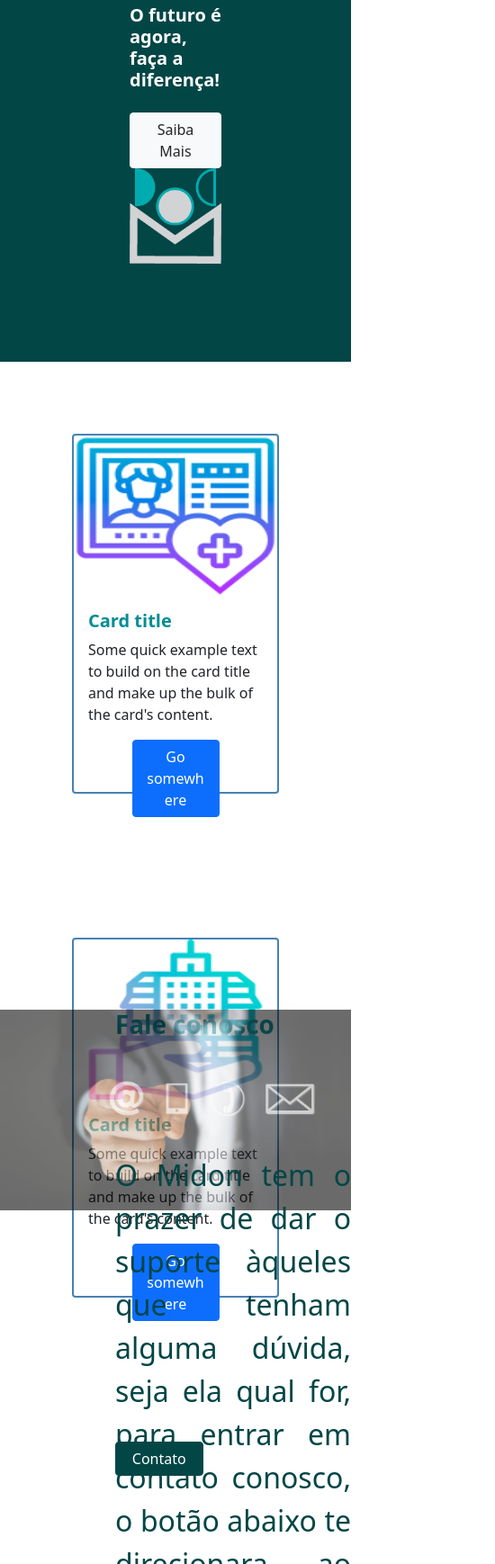
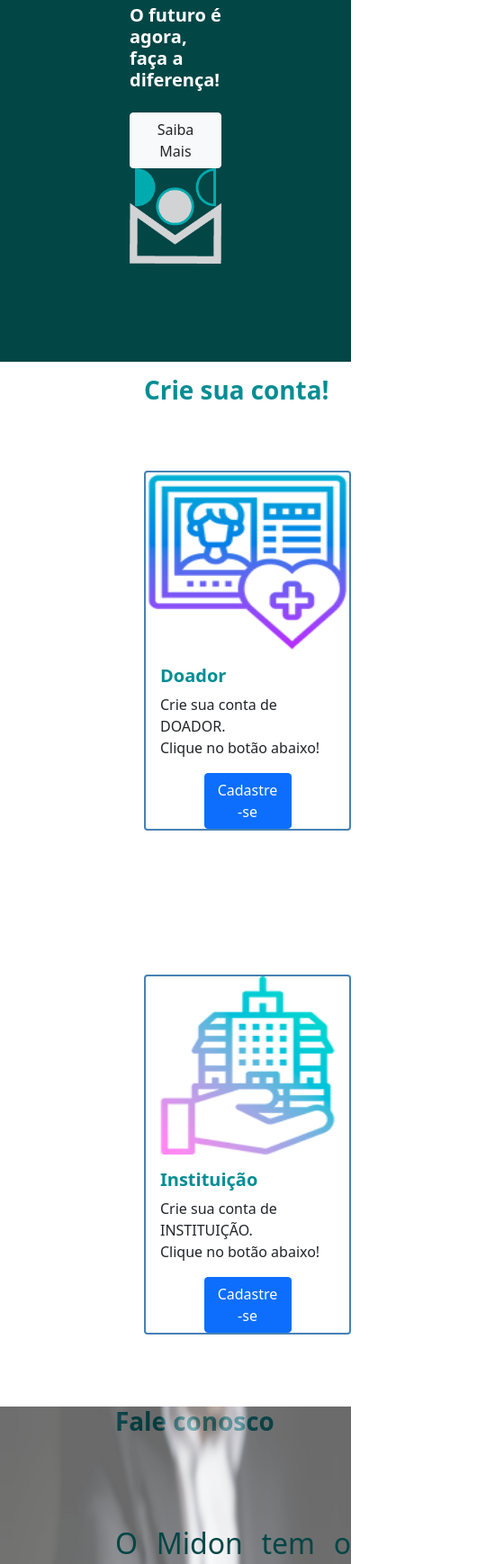
Before and after one commit to THIAGOMG22/Midon, a plain HTML site: page index.html in a window 390 px wide. Shown: the part 262-2000 px from the top of the page at 90% size, 550 px wide, since content can reach past the window. Drawn offline with nearby package versions, Linux system fonts and the light colour scheme.

Commit message:
responsividade final

```diff
--- a/css/custom.css
+++ b/css/custom.css
@@ -4,6 +4,8 @@ html {
     font-family: 'Roboto', sans-serif;;
 }
 body{
+    min-width: 320px;
+    max-width: 1500px;
 
 }
 /*header*/
@@ -36,7 +38,8 @@ body{
 /*slider*/
 #slider{
     width: 100%;
-    height: 36rem;
+    min-height: 36rem;
+    max-height: 55rem;
 
     position: relative;
     display: flex;
@@ -63,19 +66,38 @@ body{
 /*slider*/
 /*servicos*/
 #servicos{
-    width: 100%;
-   height: 45rem;
+   position: relative;
+   left: 5rem;
+   min-height: 36rem;
+    max-height: 550rem;
    display: flex;
    flex-wrap: wrap;
    align-items: center;
 
 }
+#title-servicos{
+    position: relative;
+    top: 15px;
+    left: 10rem;
+}
 .card{
     margin: 5rem;
     border: solid 2px steelblue;
+    transition: all 0.6s;
+}
+.card:hover{
+    letter-spacing: 0.5px;
+    border: solid 2px rgb(44, 69, 90);
+
+}
+.btn.btn-primary{
+    transition: all 0.8s;
+}
+.btn .btn-primary{
+    letter-spacing: 0.3px;
 }
 .card-img-top{
-    height: 45%;
+    height: 50%;
     width: 100%;
 }
 
@@ -84,11 +106,14 @@ body{
 /*sobre*/
 #sobre{
     position: relative;
-    height: 45rem;
+    min-height: 45rem;
+    max-height: 550rem;
 }
 
 #img-sobre{
     position: absolute;
+    min-height: 36rem;
+    max-height: 690rem;
     opacity: 0.6;
 }
 #sobre h1{
@@ -97,10 +122,11 @@ body{
 }
 #sobre-txt{
     position: absolute;
-    top: 10rem;
+    top: 8rem;
     left: 8rem;
     min-width: 80px;
     max-width: 500px;
+
     font-size: 2rem;
     text-align: justify;
     color: #034646;
@@ -108,14 +134,29 @@ body{
 #contato-btn{
     position: absolute;
     width: 25%;
-    top: 30rem;
+    top: 32rem;
     left: 8rem;
     border: solid 1px #034646;
     color: white;
     background-color: #034646;
+    transition: all 0.6s;
+}
+#contato-btn:hover{
+    letter-spacing: 0.5px;
+    background-color: var(--therdy);
+
 }
 
 /*sobre*/
+
+/*rodapé*/
+
+#footer{
+    position: relative;
+    top: 3rem;
+    bottom: -1rem;
+}
+/*rodapé*/
 
 
 /*---------------*/
@@ -123,9 +164,10 @@ body{
 /*Formulários*/
 .form-group{
     position: absolute;
-    left: 25%;
+    left: 20%;
+    right: 20%;
     top: 35%;
-    width: 50%;
+    width: 60%;
 
 }
 .input-group-text{
@@ -133,7 +175,7 @@ body{
 }
 #title-form{
     position: absolute;
-    left: 25%;
+    left: 20%;
     top: 20%;
     color: #038d94;
 }
--- a/index.html
+++ b/index.html
@@ -84,23 +84,24 @@
 
     <!-- SERVIÇOS -->
 
+    <h1 id="title-servicos">Crie sua conta!</h1>
+    <div id="servicos" >
 
-    <div id="servicos" >
       <div class="card" style="width: 18rem; height: 25rem;">
         <img src="assets/cartao-de-doador.png" class="card-img-top" alt="...">
         <div class="card-body">
-          <h5 class="card-title">Card title</h5>
-          <p class="card-text">Some quick example text to build on the card title and make up the bulk of the card's content.</p>
-          <a href="#" class="btn btn-primary">Go somewhere</a>
+          <h5 class="card-title">Doador</h5>
+          <p class="card-text">Crie sua conta de DOADOR. <br> Clique no botão abaixo!</p>
+          <a href="CadastroDoador.html" class="btn btn-primary">Cadastre-se</a>
         </div>
       </div>
 
       <div class="card" style="width: 18rem; height: 25rem;">
         <img src="assets/instituicao.png" class="card-img-top" alt="...">
         <div class="card-body">
-          <h5 class="card-title">Card title</h5>
-          <p class="card-text">Some quick example text to build on the card title and make up the bulk of the card's content.</p>
-          <a href="#" class="btn btn-primary">Go somewhere</a>
+          <h5 class="card-title">Instituição</h5>
+          <p class="card-text">Crie sua conta de INSTITUIÇÃO. <br> Clique no botão abaixo!</p>
+          <a href="CadastroOng.html" class="btn btn-primary">Cadastre-se</a>
         </div>
       </div>
 
@@ -131,7 +132,7 @@
 
     <!-- RODAPE -->
 
-    <div class="container">
+    <div id="footer" class="container">
       <footer class="d-flex flex-wrap justify-content-between align-items-center py-3 my-4 border-top">
         <p class="col-md-4 mb-0 text-muted">&copy; 2021 Company, Midon</p>
 
```
